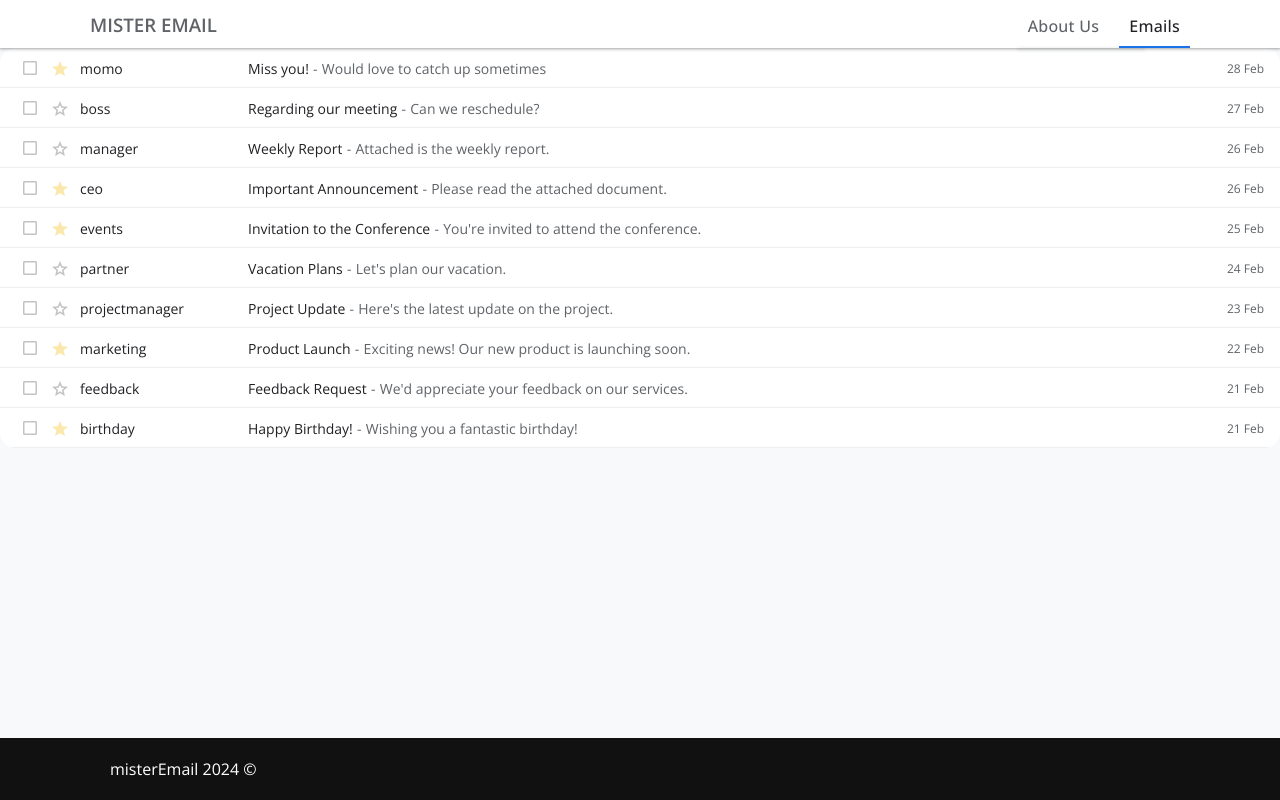
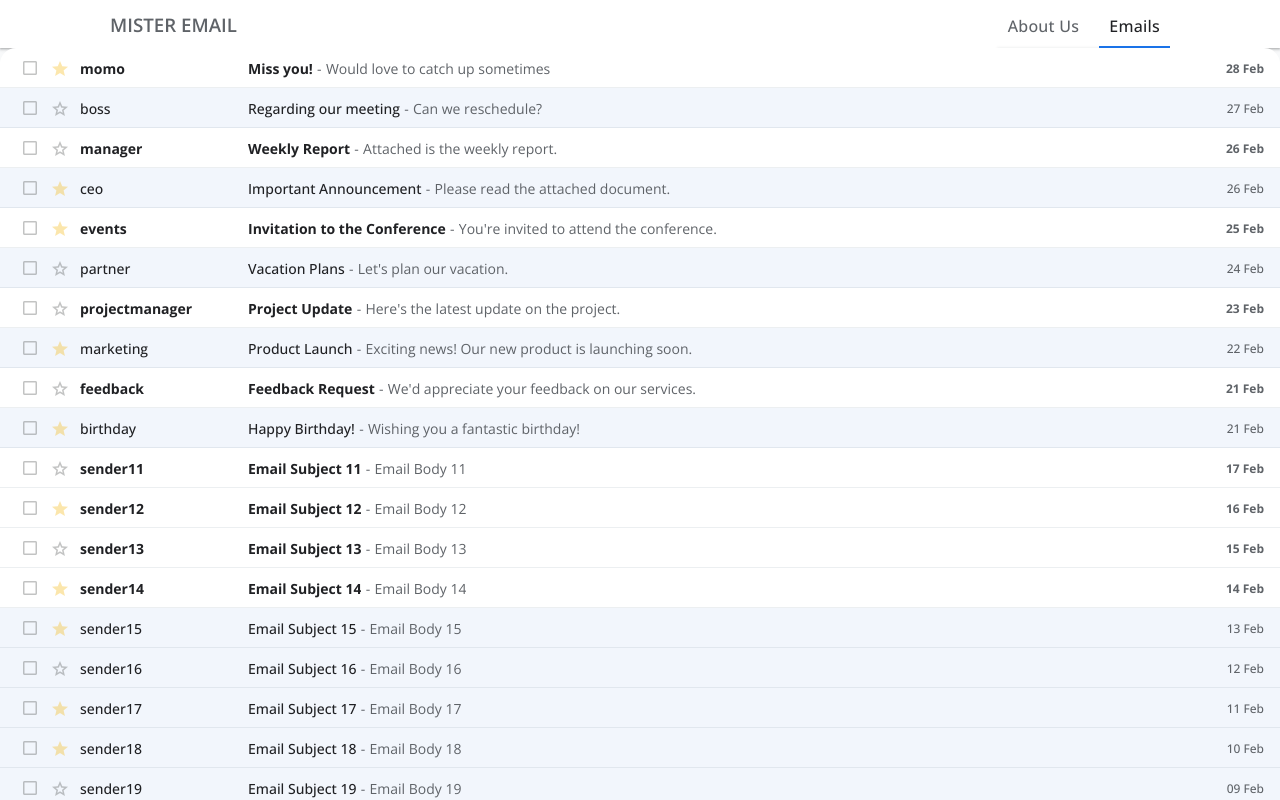
Before and after one commit to 2xlyuval/codeAcademy-misterEmail, a React (Vite) app: page /#/email in a window 1280 px wide. Shown: the top 800 px of the page. Built offline with nearby package versions, Linux system fonts and the light colour scheme.

Commit message:
email list styling

```diff
--- a/src/assets/css/cmps/app-header.css
+++ b/src/assets/css/cmps/app-header.css
@@ -10,7 +10,7 @@
     display: flex;
     align-items: center;
     justify-content: space-between;
-    padding: 0;
+    padding: 0 20px;
 }
 
 .app-header h1.logo {
--- a/src/assets/css/cmps/email-list.css
+++ b/src/assets/css/cmps/email-list.css
@@ -4,15 +4,15 @@ ul.email-list {
     background: white;
     border-radius: 16px;
     overflow-y: hidden;
+    position: relative;
 }
 
 /* email list item */
 
 li.email-list-item {
-    padding-bottom: 10px;
-    padding-top: 10px;
     box-shadow: inset 0 -1px 0 0 rgba(100, 121, 143, 0.122);
     cursor: pointer;
+    height: 40px;
 }
 
 li.email-list-item:hover {
@@ -42,6 +42,7 @@ li.email-list-item .email-from {
     text-overflow: ellipsis;
     white-space: nowrap;
     display: inline-block;
+    font-weight: 700;
 }
 
 li.email-list-item .email-subject {
@@ -49,6 +50,7 @@ li.email-list-item .email-subject {
     text-overflow: ellipsis;
     white-space: nowrap;
     display: inline-block;
+    font-weight: 700;
 }
 
 li.email-list-item .email-body {
@@ -71,6 +73,19 @@ li.email-list-item .dash {
     color: var(--txt-color-secondery);
     text-align: right;
     padding-right: 16px;
+    font-weight: 700;
+}
+
+/* email list is read*/
+
+li.email-list-item.isRead {
+    background-color: #f2f6fc;
+}
+
+li.email-list-item.isRead .email-from,
+li.email-list-item.isRead .email-subject,
+li.email-list-item.isRead .email-sentAt {
+    font-weight: 500;
 }
 
 /* email item icons */
@@ -84,10 +99,16 @@ li.email-list-item .dash {
     background-size: 20px;
 }
 
+.email-actions>div {
+    width: 40px;
+    height: 40px;
+}
+
 .email-actions {
     display: none;
     position: absolute;
     right: 0;
+    margin-right: 6px;
 }
 
 li.email-list-item:hover .email-actions {
@@ -96,6 +117,53 @@ li.email-list-item:hover .email-actions {
 
 li.email-list-item:hover .email-sentAt {
     display: none;
+}
+
+[data-tooltip] {
+    position: relative;
+}
+
+[data-tooltip]::after {
+    content: "";
+    display: block;
+    opacity: 0;
+    transition-duration: .15s;
+    transition-timing-function: cubic-bezier(0.4, 0, 0.2, 1);
+    background: none;
+    transition-property: transform, opacity;
+    border-radius: 50%;
+    transform: scale(0);
+    position: absolute;
+    width: 40px;
+    height: 40px;
+}
+
+.email-selection-btns>[data-tooltip]::after {
+    bottom: -10px;
+    left: -10px;
+    right: -10px;
+    top: -10px;
+}
+
+[data-tooltip]::before {
+    content: attr(data-tooltip);
+    position: absolute;
+    background-color: rgb(32 33 36 / 83%);
+    color: white;
+    border-radius: 4px;
+    text-transform: capitalize;
+    font-size: 12px;
+    padding: 3px 5px;
+    font-weight: 500;
+    bottom: 0;
+    left: 50%;
+    transform: translate(-50%, 100%);
+    display: none;
+    width: max-content;
+}
+
+.email-selection-btns>[data-tooltip]::before {
+    bottom: -10px;
 }
 
 .email-selection-btns>.email-drag-handle {
@@ -151,3 +219,13 @@ li.email-list-item:hover .email-checbox {
 li.email-list-item:hover .email-star {
     opacity: 1;
 }
+
+[data-tooltip]:hover::after {
+    background-color: rgba(32, 33, 36, 0.059);
+    opacity: 1;
+    transform: scale(1);
+}
+
+[data-tooltip]:hover::before {
+    display: block;
+}
--- a/src/cmps/EmailList.jsx
+++ b/src/cmps/EmailList.jsx
@@ -15,27 +15,35 @@ export function EmailList({ emails, onRemoveEmail, onUpdateEmail }) {
     <ul className="email-list clean-list">
       {emails.map((email) => {
         return (
-          <li key={email.id} className="email-list-item flex align-center">
+          <li
+            key={email.id}
+            className={`email-list-item flex align-center ${
+              email.isRead ? "isRead" : ""
+            }`}
+          >
             <div className="email-selection-btns flex align-center">
               <div className="email-drag-handle"></div>
-              <div className="email-checbox"></div>
+              <div className="email-checbox" data-tooltip="select"></div>
               <div
                 className={`email-star ${email.isStarred ? "checked" : ""}`}
                 onClick={() => toggleStar(email)}
+                data-tooltip={email.isStarred ? "starred" : "not starred"}
               ></div>
             </div>
             <EmailPreview email={email} />
             <div className="email-actions flex align-center">
-              <div className="email-archive"></div>
+              <div className="email-archive" data-tooltip="archive"></div>
               <div
                 className="email-delete"
                 onClick={() => onRemoveEmail(email.id)}
+                data-tooltip="delete"
               ></div>
               <div
                 className={`email-read ${email.isRead ? "checked" : ""}`}
                 onClick={() => toggleRead(email)}
+                data-tooltip={email.isRead ? "mark as unread" : "mark as read"}
               ></div>
-              <div className="email-snooze"></div>
+              <div className="email-snooze" data-tooltip="snooze"></div>
             </div>
           </li>
         );
--- a/src/services/email.service.js
+++ b/src/services/email.service.js
@@ -173,6 +173,19 @@ function _createEmails() {
   let emails = utilService.loadFromStorage(STORAGE_KEY);
   if (!emails || !emails.length) {
     emails = emailsDummyData;
+    for (let i = 11; i <= 50; i++) {
+      emails.push({
+        id: `e${i}`,
+        subject: `Email Subject ${i}`,
+        body: `Email Body ${i}`,
+        isRead: Math.random() < 0.5,
+        isStarred: Math.random() < 0.5,
+        sentAt: 1646062191000 - i * 86400000, // Example timestamp, you can adjust as needed
+        removedAt: null,
+        from: `sender${i}@example.com`,
+        to: "user@appsus.com",
+      });
+    }
     utilService.saveToStorage(STORAGE_KEY, emails);
   }
 }
```
